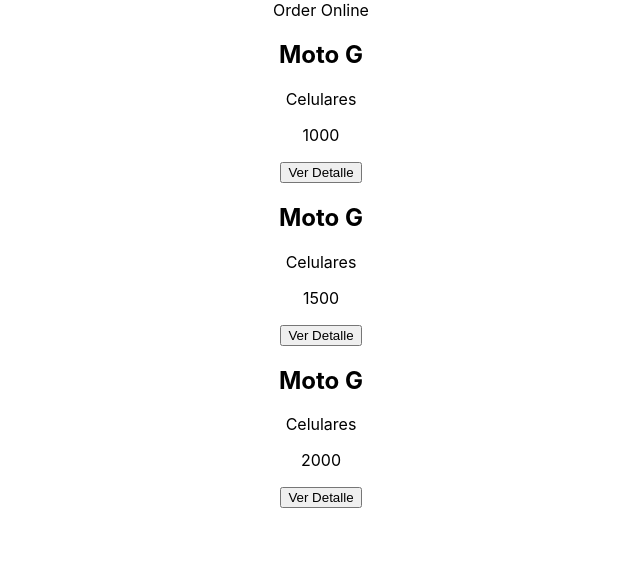
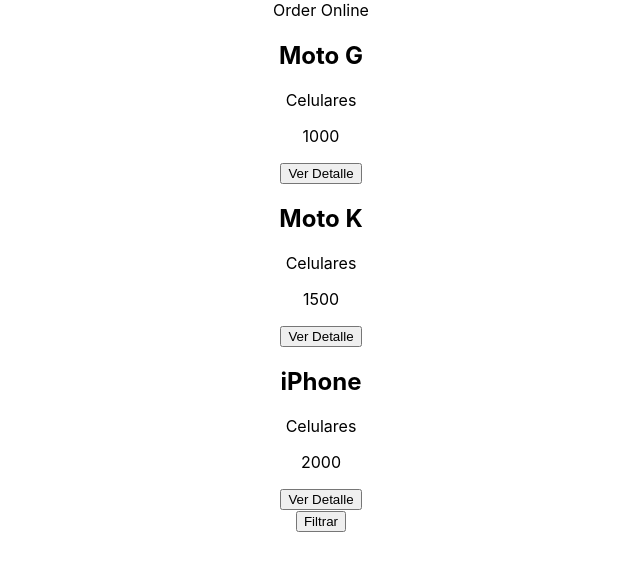
Before and after one commit to lcanet11/ecomm, a React (Create React App) app in the folder ecomm22/: page / in a window 1280 px wide. Shown: the top 570 px of the page, without its empty margins (319-959 px from the left). Built offline with nearby package versions, Linux system fonts and the light colour scheme.

Commit message:
changes to setState

```diff
--- a/ecomm22/src/Productos.jsx
+++ b/ecomm22/src/Productos.jsx
@@ -2,9 +2,10 @@
 import Producto from './Producto';
 
 class Productos extends Component {
-    render() {
-
-        const productos = [
+    constructor(){
+        super()
+        this.state = {
+            productos: [
                 {
                     id:1,
                     title:"Moto G",
@@ -13,23 +14,35 @@
                 },
                 {
                     id:2,
-                title:"Moto G",
+                    title:"Moto K",
                     price:1500,
                     category:"Celulares"
                 },
                 {
-                id:1,
-                title:"Moto G",
+                    id:3,
+                    title:"iPhone",
                     price:2000,
                     category:"Celulares"
                 }
             ]
+        }
+    }
 
-        console.log(productos[1].title)
+    filtrar = () => {
+        this.setState({
+            productos: [{
+                price:2000,
+            }]
+        })
+    }
 
+
+    render() {
         return(
             <div>
-                {productos.map(producto => <Producto title={producto.title} price={producto.price} category={producto.category}/>)}
+                <h1>{this.state.titulo}</h1>
+                {this.state.productos.map(producto => <Producto title={producto.title} price={producto.price} category={producto.category}/>)}
+                <button onClick={this.filtrar}>Filtrar</button>
             </div>
         )
     }
```
Lines whose indentation alone changed are shown as unchanged.
